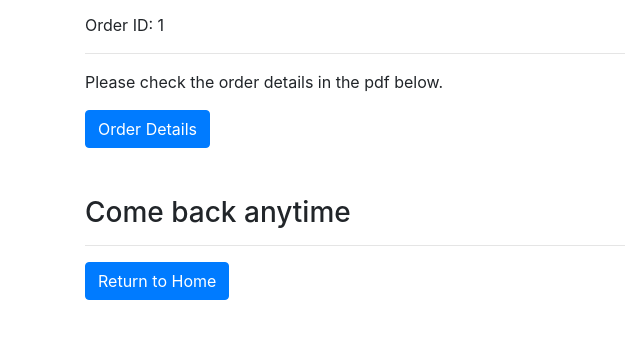
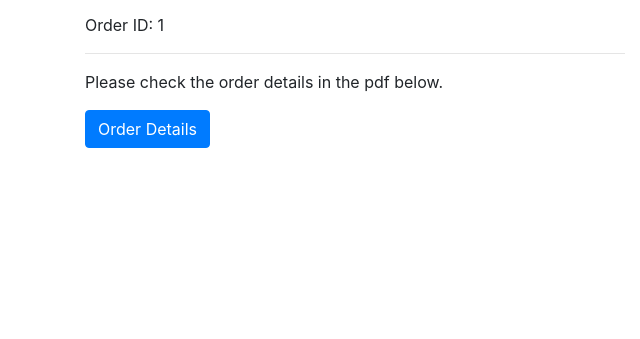
Before and after one commit to saibalaji10/OrdersBGS, a Django app: template OrderTaker/templates/OrderTaker/thankyou.html in a window 1280 px wide. Shown: the part 203-542 px from the top of the page, without its empty margins (0-640 px from the left). Run offline with Django 3.2, Linux system fonts and the light colour scheme; tables that the repository leaves empty hold one stand-in row (values such as "Sample post"); the template is opened without the code that fills it: values that come from a table or form of the project are taken from there, most other values are stand-ins (such as "Sample title", 1, 10 or a date in 2020); some libraries are stand-ins or nearby versions.

Commit message:
Changed Admin header and made changes in the Order Page

```diff
--- a/OrderTaker/admin.py
+++ b/OrderTaker/admin.py
@@ -129,7 +129,7 @@ class ProductAttributeAdmin(ImportExportModelAdmin):
     def categories(self, obj):
         return obj.product.category.name
 
-
+admin.site.site_header = 'Bombay General Stores Admin'
 admin.site.register(Product, ProductAdmin)
 admin.site.register(Order, OrderAdmin)
 admin.site.register(Category, CategoryAdmin)
--- a/OrderTaker/templates/OrderTaker/thankyou.html
+++ b/OrderTaker/templates/OrderTaker/thankyou.html
@@ -16,11 +16,6 @@
                         {% csrf_token %}
                         <button type="submit" class="btn btn-primary">Order Details</button>
                     </form>
-                    <br>
-                    <br>
-                    <h3> Come back anytime</h3>
-                        <hr>
-                        <a class="btn btn-primary" href="{% url 'index' %}" >Return to Home</a>
                 </div>
             </div>
         </div>
```
